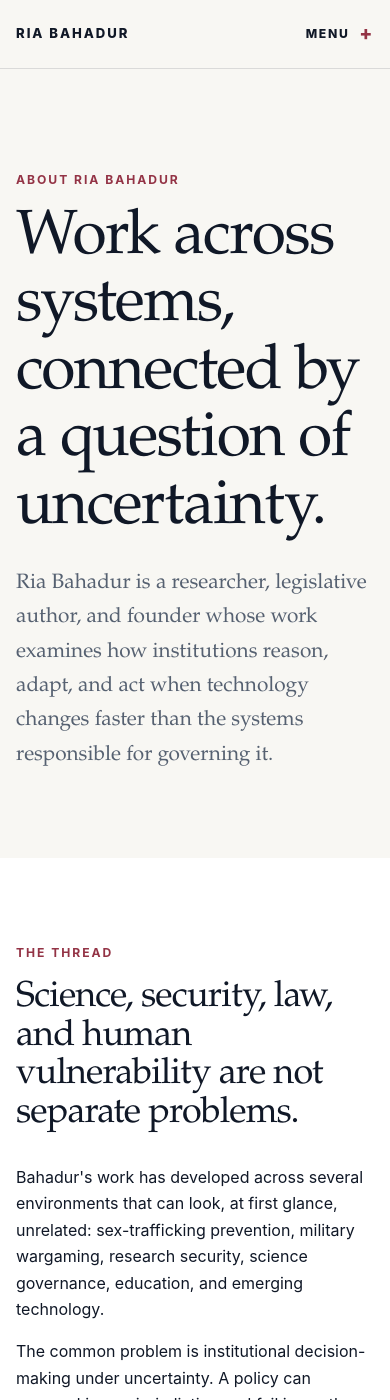
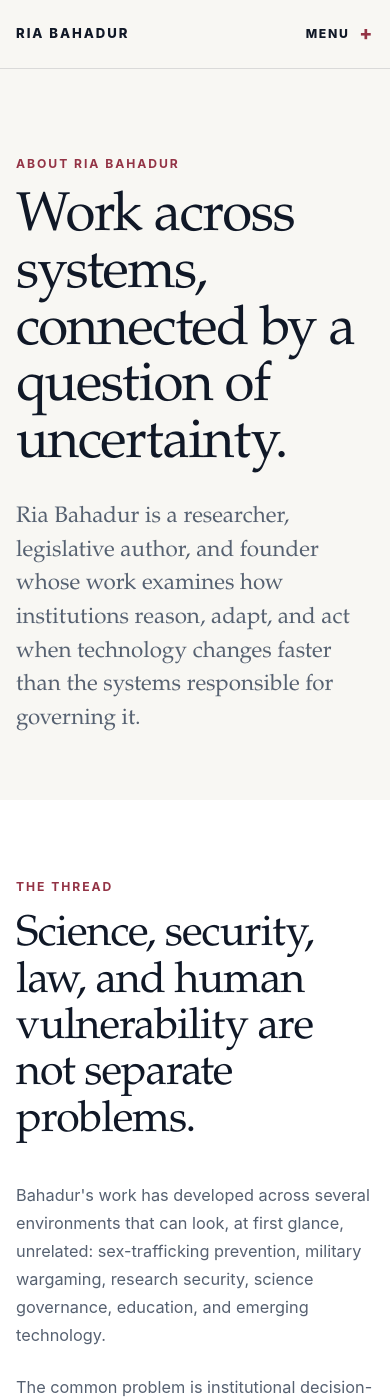
Before and after one commit to riabahadur/riabahadur.github.io, a Jekyll site: the page built from about/index.html, in a window 390 px wide and 1400 px high. Built offline with Jekyll 4.4.1, drawn with Linux system fonts in a browser that asks for light colours.

Commit message:
Update main.css
Refine responsive typography and layout system

```diff
--- a/assets/css/main.css
+++ b/assets/css/main.css
@@ -231,7 +231,7 @@
 
 
 .section {
-  padding: clamp(5rem, 10vw, 9rem) 0;
+  padding: clamp(5rem, 9vw, 8.5rem) 0;
 }
 
 
@@ -261,6 +261,100 @@
 
 .section--navy .eyebrow {
   color: #e4b5bd;
+}
+
+
+.section-heading-wide {
+  max-width: 1000px;
+  margin-bottom: 3.5rem;
+}
+
+
+.section-link {
+  margin-top: 3rem;
+}
+
+
+/* =========================================================
+   REUSABLE SPLIT LAYOUT
+   ========================================================= */
+
+.split-section {
+  display: grid;
+
+  grid-template-columns:
+    minmax(240px, 0.8fr)
+    minmax(0, 1.6fr);
+
+  gap: clamp(3rem, 8vw, 8rem);
+
+  align-items: start;
+}
+
+
+.split-section__side h2 {
+  margin-bottom: 0;
+}
+
+
+.split-section__main {
+  min-width: 0;
+}
+
+
+/* =========================================================
+   TEXT BLOCKS
+   ========================================================= */
+
+.rich-text {
+  color: var(--ink-soft);
+}
+
+
+.rich-text p {
+  margin-bottom: 1.5rem;
+
+  font-size: 1.08rem;
+
+  line-height: 1.78;
+}
+
+
+.rich-text p:last-child {
+  margin-bottom: 0;
+}
+
+
+.rich-text--serif p {
+  font-family: var(--serif);
+
+  font-size: clamp(1.28rem, 2.15vw, 1.75rem);
+
+  line-height: 1.52;
+}
+
+
+/* =========================================================
+   TWO-COLUMN TEXT
+   ========================================================= */
+
+.two-column-text {
+  display: grid;
+
+  grid-template-columns: repeat(2, minmax(0, 1fr));
+
+  gap: clamp(2.5rem, 6vw, 6rem);
+
+  margin-top: 4rem;
+}
+
+
+.two-column-text p {
+  color: rgba(255, 255, 255, 0.78);
+
+  font-size: 1.08rem;
+
+  line-height: 1.75;
 }
 
 
@@ -422,7 +516,6 @@
 
 /* =========================================================
    MOBILE MENU
-   HIDDEN ON DESKTOP
    ========================================================= */
 
 .mobile-menu {
@@ -524,6 +617,16 @@
 }
 
 
+.text-link--light {
+  color: var(--white);
+}
+
+
+.text-link--light:hover {
+  color: #e4b5bd;
+}
+
+
 .button {
   display: inline-flex;
 
@@ -620,6 +723,15 @@
 }
 
 
+.card--static:hover {
+  border-color: var(--line);
+
+  box-shadow: none;
+
+  transform: none;
+}
+
+
 .card__number {
   margin-bottom: 3rem;
 
@@ -688,6 +800,44 @@
   margin: 0;
 
   color: var(--ink-soft);
+
+  font-size: 1rem;
+
+  line-height: 1.72;
+}
+
+
+/* =========================================================
+   QUESTION LIST
+   ========================================================= */
+
+.question-list {
+  margin-top: 3rem;
+
+  border-top: 1px solid var(--line);
+}
+
+
+.question-item {
+  padding: 2.25rem 0;
+
+  border-bottom: 1px solid var(--line);
+}
+
+
+.question-item h3 {
+  margin-bottom: 0.8rem;
+}
+
+
+.question-item p {
+  margin-bottom: 0;
+
+  color: var(--ink-soft);
+
+  font-size: 1.05rem;
+
+  line-height: 1.72;
 }
 
 
@@ -766,6 +916,8 @@
 
   margin: 0;
 
+  color: inherit;
+
   font-family: var(--serif);
 
   font-size: clamp(2rem, 5vw, 4.4rem);
@@ -790,17 +942,19 @@
 .timeline-item {
   display: grid;
 
-  padding: 2rem 0;
+  padding: 2.5rem 0;
 
-  grid-template-columns: 140px 1fr;
+  grid-template-columns: 180px minmax(0, 1fr);
 
-  gap: 2rem;
+  gap: 2.5rem;
 
   border-bottom: 1px solid var(--line);
 }
 
 
 .timeline-item__date {
+  padding-top: 0.3rem;
+
   color: var(--accent);
 
   font-size: 0.82rem;
@@ -812,33 +966,44 @@
 }
 
 
+.timeline-item h3 {
+  margin-bottom: 1rem;
+}
+
+
 /* =========================================================
    PAGE HEADER
    ========================================================= */
 
 .page-header {
   padding:
-    clamp(6rem, 12vw, 11rem)
+    clamp(6rem, 12vw, 10rem)
     0
-    clamp(4rem, 8vw, 7rem);
+    clamp(4rem, 8vw, 6.5rem);
 }
 
 
 .page-header__title {
-  max-width: 1000px;
+  max-width: 1050px;
 
-  margin-bottom: 1.5rem;
+  margin-bottom: 1.7rem;
+
+  font-size: clamp(3rem, 7vw, 6.5rem);
 }
 
 
 .page-header__description {
-  max-width: 760px;
+  max-width: 790px;
+
+  margin-bottom: 0;
 
   color: var(--ink-soft);
 
   font-family: var(--serif);
 
-  font-size: clamp(1.3rem, 2.5vw, 2rem);
+  font-size: clamp(1.3rem, 2.35vw, 1.9rem);
+
+  line-height: 1.48;
 }
 
 
@@ -962,7 +1127,7 @@
 
 
 /* =========================================================
-   TABLET + MOBILE NAVIGATION
+   TABLET
    ========================================================= */
 
 @media (max-width: 980px) {
@@ -981,12 +1146,6 @@
     min-height: var(--mobile-header-height);
   }
 
-
-  /*
-     The menu is a sibling of the header rather than
-     a child. This avoids iOS Safari's fixed-position
-     problems with sticky/backdrop-filter ancestors.
-  */
 
   .mobile-menu {
     position: fixed;
@@ -1039,10 +1198,9 @@
     margin-inline: auto;
 
     padding-top: 1.5rem;
-    padding-bottom: max(
-      4rem,
-      env(safe-area-inset-bottom)
-    );
+
+    padding-bottom:
+      max(4rem, env(safe-area-inset-bottom));
   }
 
 
@@ -1112,6 +1270,25 @@
   }
 
 
+  .split-section {
+    grid-template-columns: 1fr;
+
+    gap: 2.5rem;
+  }
+
+
+  .split-section__side {
+    max-width: 720px;
+  }
+
+
+  .two-column-text {
+    grid-template-columns: 1fr;
+
+    gap: 1rem;
+  }
+
+
   .card-grid {
     grid-template-columns: 1fr;
   }
@@ -1151,6 +1328,21 @@
   }
 
 
+  .section {
+    padding: 4.5rem 0;
+  }
+
+
+  .section--tight {
+    padding: 3.5rem 0;
+  }
+
+
+  .section-heading-wide {
+    margin-bottom: 2.5rem;
+  }
+
+
   .site-logo {
     font-size: 0.82rem;
 
@@ -1181,7 +1373,6 @@
     grid-template-columns: repeat(2, minmax(0, 1fr));
 
     padding-top: 1.6rem;
-
     padding-bottom: 1rem;
   }
 
@@ -1197,14 +1388,125 @@
   }
 
 
+  h2 {
+    font-size: clamp(2.2rem, 11vw, 3.7rem);
+  }
+
+
+  h3 {
+    font-size: clamp(1.5rem, 7.5vw, 2rem);
+  }
+
+
   .hero__statement {
     margin-bottom: 2.5rem;
   }
 
 
+  .lede {
+    font-size: 1.45rem;
+
+    line-height: 1.5;
+  }
+
+
+  .page-header {
+    padding: 5rem 0 4rem;
+  }
+
+
+  .page-header__title {
+    font-size: clamp(3rem, 14vw, 4.8rem);
+
+    line-height: 1.04;
+  }
+
+
+  .page-header__description {
+    font-size: 1.4rem;
+
+    line-height: 1.5;
+  }
+
+
+  .split-section {
+    gap: 2rem;
+  }
+
+
+  .rich-text p {
+    font-size: 1.02rem;
+
+    line-height: 1.72;
+  }
+
+
+  .rich-text--serif p {
+    font-size: 1.38rem;
+
+    line-height: 1.52;
+  }
+
+
+  .two-column-text {
+    margin-top: 2.5rem;
+  }
+
+
+  .two-column-text p {
+    font-size: 1.02rem;
+
+    line-height: 1.72;
+  }
+
+
+  .timeline-item {
+    grid-template-columns: 1fr;
+
+    gap: 0.75rem;
+
+    padding: 2rem 0;
+  }
+
+
+  .timeline-item__date {
+    padding-top: 0;
+  }
+
+
+  .question-item {
+    padding: 1.8rem 0;
+  }
+
+
+  .question-item p {
+    font-size: 1rem;
+  }
+
+
+  .pull-quote {
+    font-size: clamp(2rem, 9.5vw, 3.2rem);
+
+    line-height: 1.16;
+  }
+
+
+  .card {
+    min-height: 230px;
+
+    padding: 1.6rem;
+  }
+
+
+  .card__number {
+    margin-bottom: 2rem;
+  }
+
+
   .site-footer {
-    padding-right: 20px;
-    padding-left: 20px;
+    padding:
+      4rem
+      20px;
   }
 
 
@@ -1226,13 +1528,8 @@
     flex-direction: column;
 
     gap: 1rem;
-  }
 
-
-  .timeline-item {
-    grid-template-columns: 1fr;
-
-    gap: 0.5rem;
+    margin-top: 3.5rem;
   }
 
 }
```
